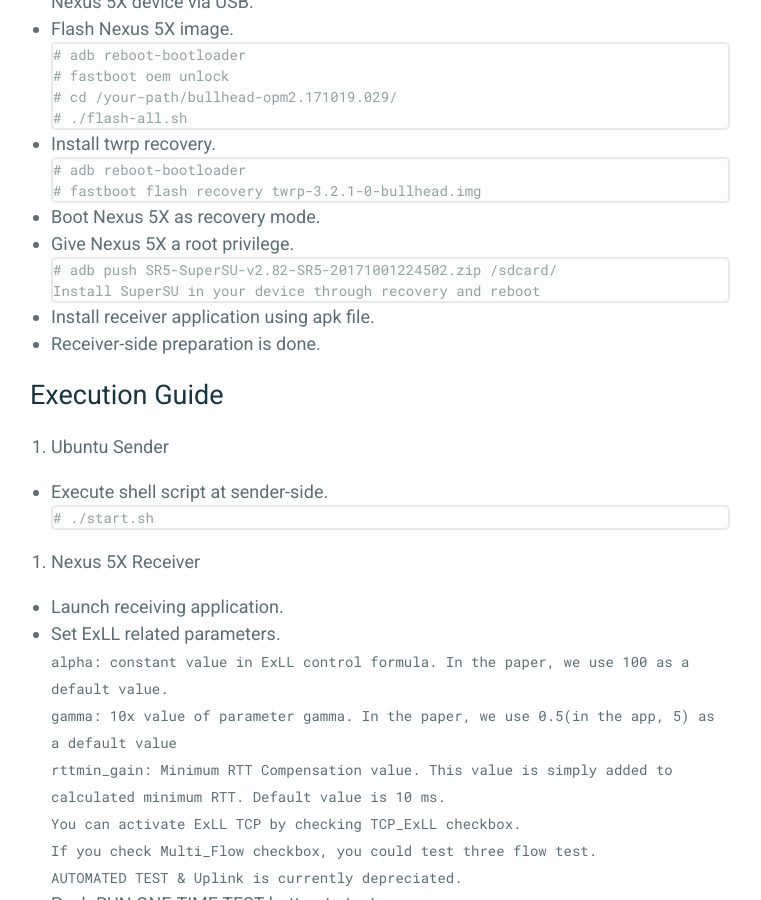
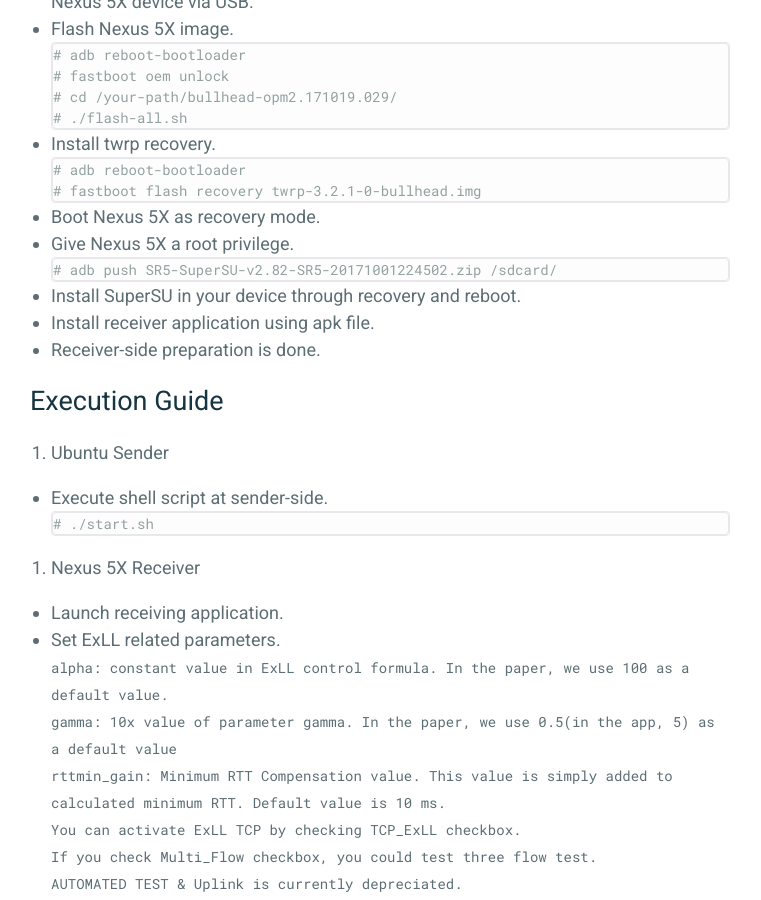
Before and after one commit to msnl/exll, a Jekyll site: the page built from _pages/Installation.md, in a window 1280 px wide and 900 px high, scrolled down 914 px. Shown: the whole window, without its empty margins (260-1021 px from the left). Built offline with Jekyll 4.4.1, drawn with Linux system fonts in a browser that asks for light colours.

````diff
--- a/_pages/Installation.md
+++ b/_pages/Installation.md
@@ -57,8 +57,9 @@ Download links are:
 
     ```
     # adb push SR5-SuperSU-v2.82-SR5-20171001224502.zip /sdcard/
-    Install SuperSU in your device through recovery and reboot
     ```
+
+  - Install SuperSU in your device through recovery and reboot.
 
   - Install receiver application using apk file.
 
````
